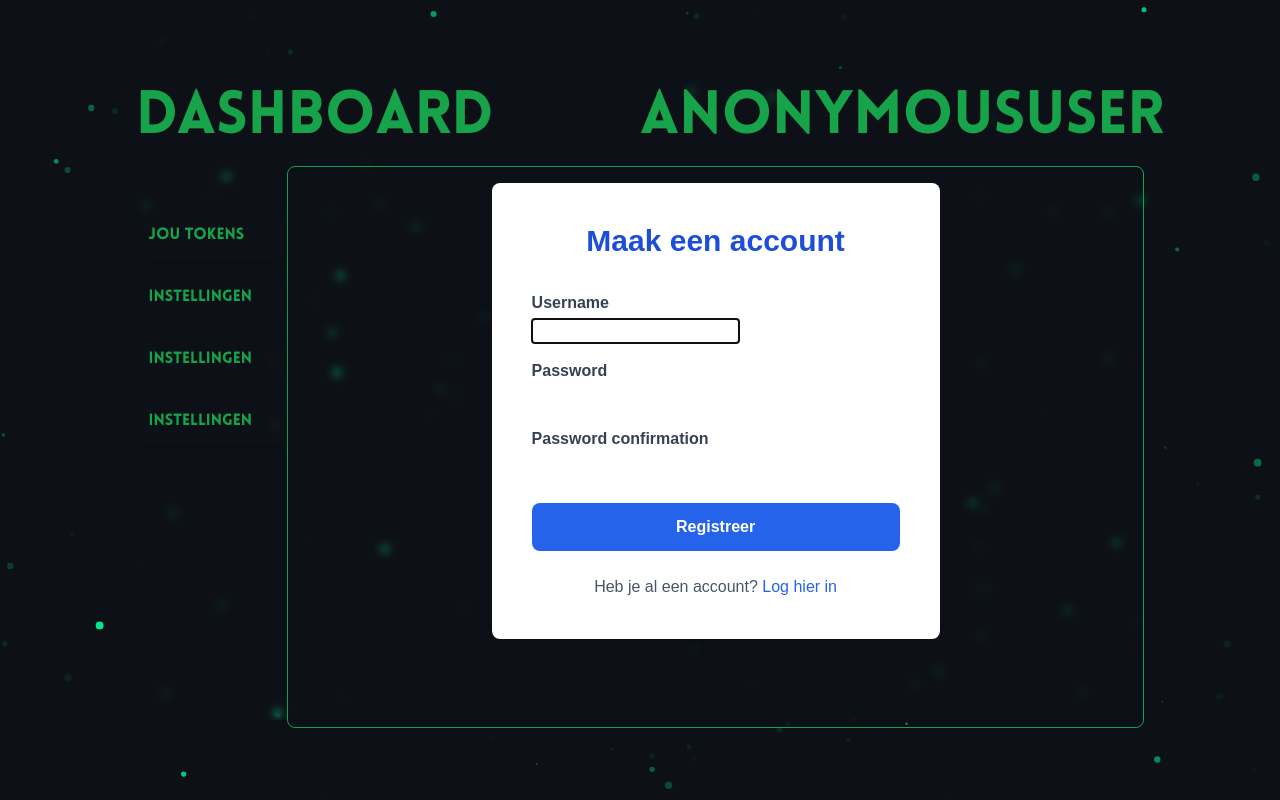
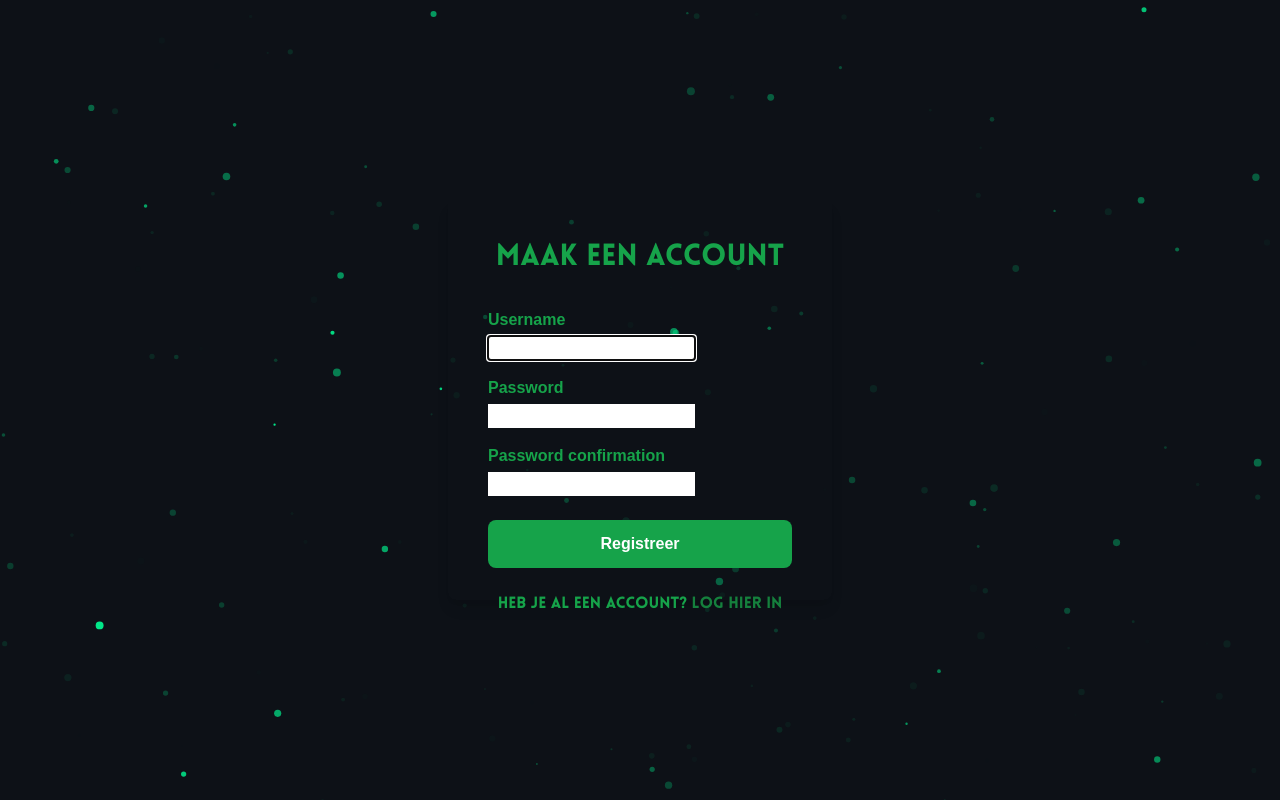
Before and after one commit to samd909/CryptoDashboard, a Django app: page /register/ in a window 1280 px wide. Run offline with Django 5.2, Linux system fonts and the light colour scheme; some libraries are stand-ins or nearby versions.

Commit message:
asdasd
sadsdasd

```diff
--- /dev/null
+++ b/crypto/templates/auth/authLayout.html
@@ -0,0 +1,26 @@
+<!DOCTYPE html>
+{% load static %}
+<html lang="en">
+  <head>
+    <meta charset="UTF-8" />
+    <meta name="viewport" content="width=device-width, initial-scale=1.0" />
+    <title>Crypto Dashboard Background</title>
+    <link rel="stylesheet" href="{% static 'css/background.css' %}"/>
+    <link rel="stylesheet" href="{% static 'css/font.css' %}"/>
+    <script src="https://unpkg.com/htmx.org@1.8.1"></script>
+
+
+    <script src="https://cdn.tailwindcss.com"></script>
+  </head>
+  <body class="relative h-screen w-screen">
+    <!-- The canvas -->
+    <canvas id="cryptoCanvas" class="absolute top-0 left-0 w-full h-full"></canvas>
+
+    <!-- Blurry div overlay -->
+    <div class="absolute inset-0 flex items-center justify-center">
+        {% block content %}{% endblock %}
+    </div>
+
+    <script src="{% static 'js/background.js' %}"></script>
+  </body>
+</html>
--- a/crypto/templates/auth/register.html
+++ b/crypto/templates/auth/register.html
@@ -1,17 +1,14 @@
-{% extends 'layout.html' %} {% block content %}
-<div class="max-w-md mx-auto bg-white p-10 rounded-lg shadow-lg">
-  <h2 class="text-3xl font-bold text-center text-blue-700 mb-8">
+{% extends 'auth/authLayout.html' %} {% block content %}
+<div class="w-[30%] h-[50%] mx-auto bg-transparent p-10 rounded-lg shadow-lg">
+  <h2 class="text-3xl font-bold text-center text-green-600 lovelo-text mb-8">
     Maak een account
   </h2>
   <form method="POST" class="space-y-6">
     {% csrf_token %}
-    <div class="space-y-4">
+    <div class="space-y-4 justify-center align-items-center text-black">
       {% for field in form %}
       <div>
-        <label
-          for="{{ field.id_for_label }}"
-          class="block text-gray-700 font-semibold mb-1"
-        >
+        <label for="{{ field.id_for_label }}" class="block text-green-600 font-semibold mb-1">
           {{ field.label }}
         </label>
         {{ field }} {% if field.errors %}
@@ -20,16 +17,13 @@
       </div>
       {% endfor %}
     </div>
-    <button
-      type="submit"
-      class="w-full bg-blue-600 hover:bg-blue-700 text-white py-3 rounded-lg font-semibold transition duration-300"
-    >
+    <button type="submit" class="w-full bg-green-600 hover:bg-green-700 text-white py-3 rounded-lg font-semibold transition duration-300">
       Registreer
     </button>
   </form>
-  <p class="mt-6 text-center text-gray-600">
+  <p class="mt-6 text-center text-green-600 lovelo-text">
     Heb je al een account?
-    <a href="{% url 'login' %}" class="text-blue-600 hover:underline"
+    <a href="{% url 'login' %}" class="text-green-700 hover:underline"
       >Log hier in</a
     >
   </p>
--- a/crypto/templates/layout.html
+++ b/crypto/templates/layout.html
@@ -38,20 +38,13 @@
             <div class="w-[100%] h-[90%] flex">
                 <div class="bg-transparent p-12 w-[15%] h-[100%]">
                     <ul class="justify-items-center">
-                    <button
-                    class="w-[150px] bg-transparent h-[50px] my-3 flex items-center justify-left p-2 rounded-xl cursor-pointer relative overflow-hidden transition-all duration-500 ease-in-out shadow-md hover:scale-105 hover:shadow-lg border-4 lovelo-text border-transparent hover:border-green-800 text-green-600">
+                        <button class="w-[150px] bg-transparent h-[50px] my-3 flex items-center justify-left p-2 rounded-xl cursor-pointer relative overflow-hidden transition-all duration-500 ease-in-out shadow-md hover:scale-105 hover:shadow-lg border-4 lovelo-text border-transparent hover:border-green-800 text-green-600">
                             Jou tokens
                         </button>
-                    <button
-                    class="w-[150px] bg-transparent h-[50px] my-3 flex items-center justify-left p-2 rounded-xl cursor-pointer relative overflow-hidden transition-all duration-500 ease-in-out shadow-md hover:scale-105 hover:shadow-lg border-4 lovelo-text border-transparent hover:border-green-800 text-green-600">
-                    Instellingen
+                        <button class="w-[150px] bg-transparent h-[50px] my-3 flex items-center justify-left p-2 rounded-xl cursor-pointer relative overflow-hidden transition-all duration-500 ease-in-out shadow-md hover:scale-105 hover:shadow-lg border-4 lovelo-text border-transparent hover:border-green-800 text-green-600">
+                            Watchlist
                         </button>
-                    <button
-                    class="w-[150px] bg-transparent h-[50px] my-3 flex items-center justify-left p-2 rounded-xl cursor-pointer relative overflow-hidden transition-all duration-500 ease-in-out shadow-md hover:scale-105 hover:shadow-lg border-4 lovelo-text border-transparent hover:border-green-800 text-green-600">
-                    Instellingen
-                    </button>
-                    <button
-                    class="w-[150px] bg-transparent h-[50px] my-3 flex items-center justify-left p-2 rounded-xl cursor-pointer relative overflow-hidden transition-all duration-500 ease-in-out shadow-md hover:scale-105 hover:shadow-lg border-4 lovelo-text border-transparent hover:border-green-800 text-green-600">
+                        <button class="w-[150px] bg-transparent h-[50px] my-3 flex items-center justify-left p-2 rounded-xl cursor-pointer relative overflow-hidden transition-all duration-500 ease-in-out shadow-md hover:scale-105 hover:shadow-lg border-4 lovelo-text border-transparent hover:border-green-800 text-green-600">
                             Instellingen
                         </button>
                     </ul>
```
Also changed, not shown: crypto/templates/auth/login.html (+10 -10 lines), crypto/db.sqlite3. Lines whose indentation alone changed are shown as unchanged.
